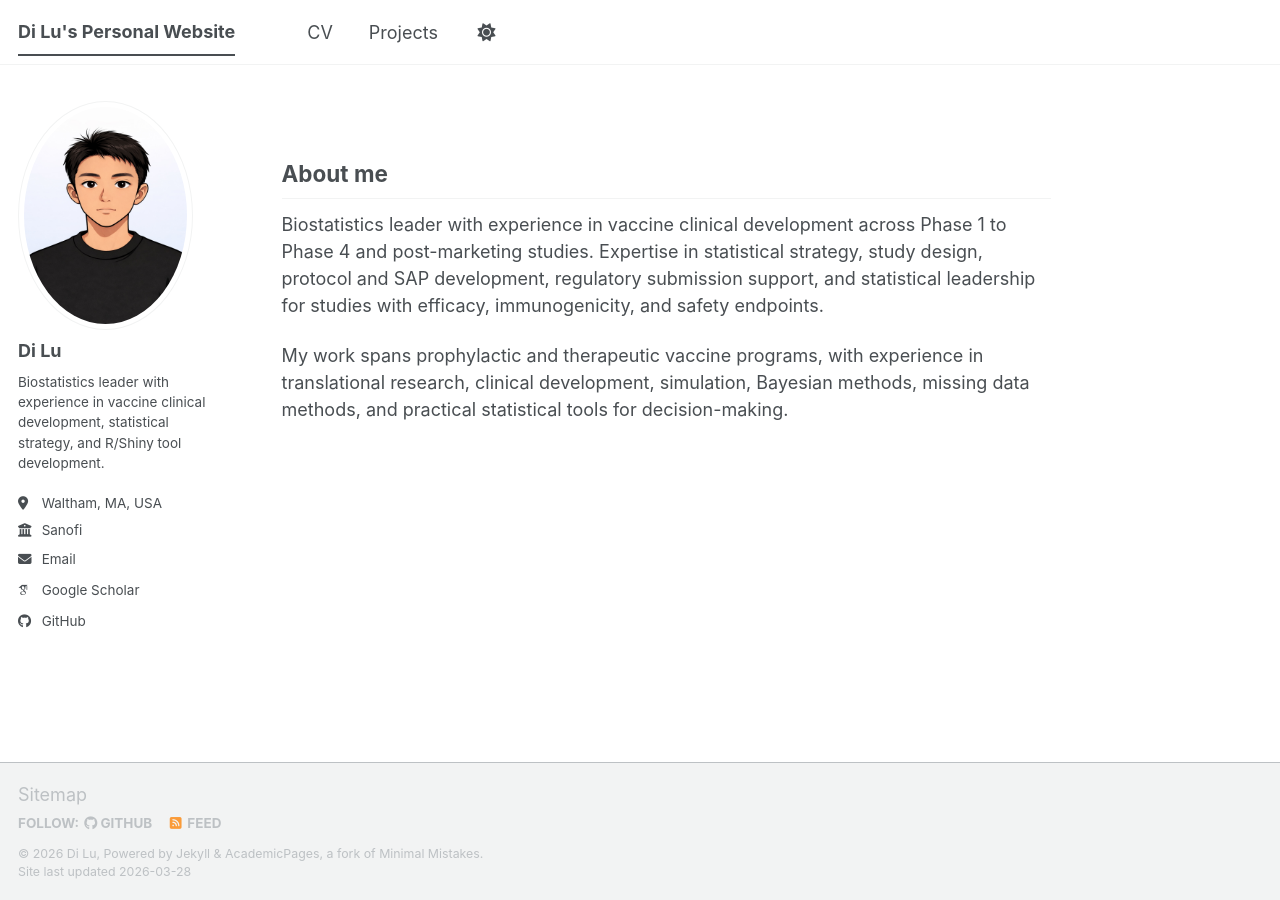
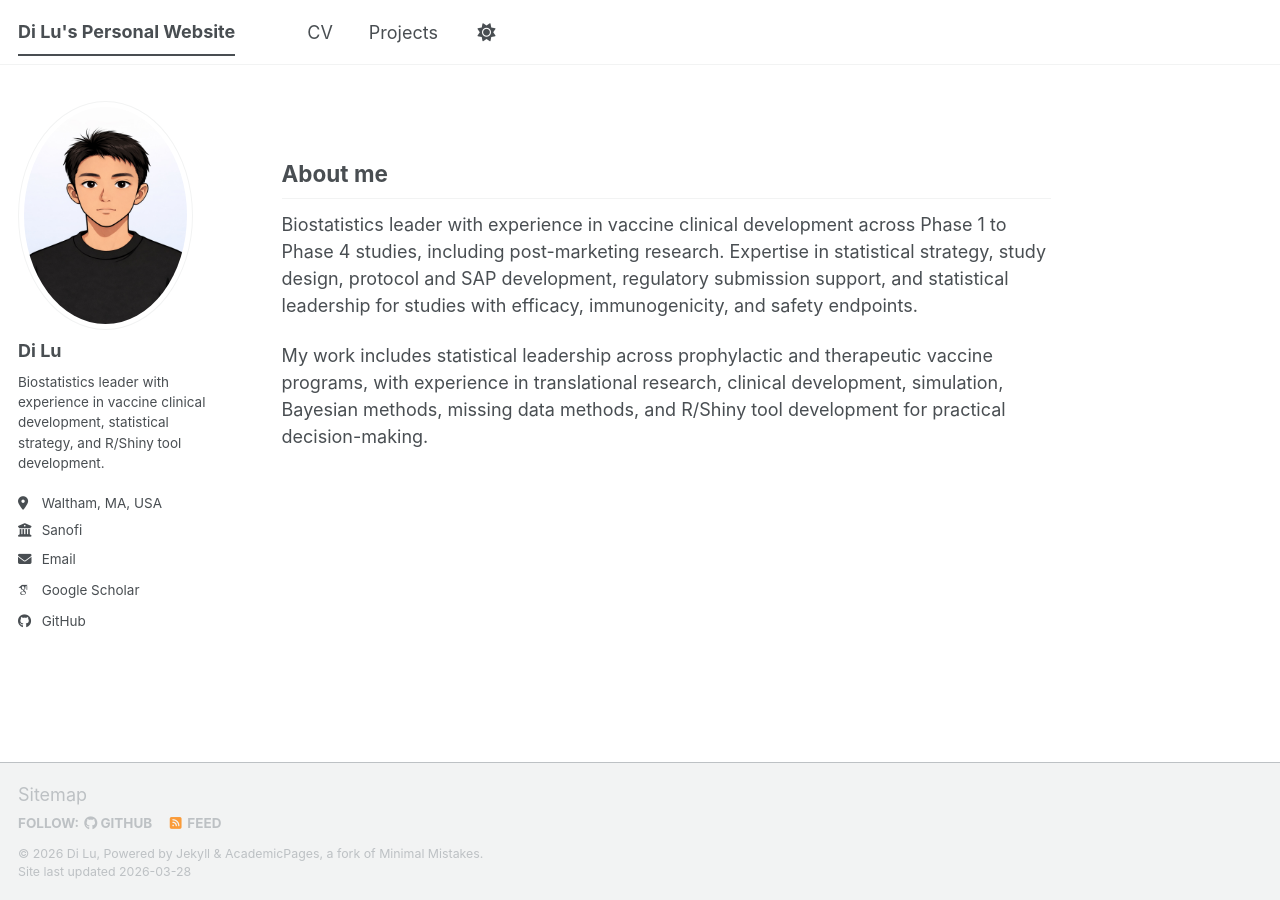
Before and after one commit to dilustats/dilustats.github.io, a Jekyll site: the page built from _pages/about.md, in a window 1280 px wide. Built offline with Jekyll 4.4.1, drawn with Linux system fonts in a browser that asks for light colours; some web fonts are replaced; a script bundle is joined from its source files by our own code; library files that are not in the unit come from our copies.

Commit message:
Update about.md

```diff
--- a/_pages/about.md
+++ b/_pages/about.md
@@ -9,6 +9,6 @@ redirect_from:
 
 ## About me
 
-Biostatistics leader with experience in vaccine clinical development across Phase 1 to Phase 4 and post-marketing studies. Expertise in statistical strategy, study design, protocol and SAP development, regulatory submission support, and statistical leadership for studies with efficacy, immunogenicity, and safety endpoints.
+Biostatistics leader with experience in vaccine clinical development across Phase 1 to Phase 4 studies, including post-marketing research. Expertise in statistical strategy, study design, protocol and SAP development, regulatory submission support, and statistical leadership for studies with efficacy, immunogenicity, and safety endpoints.
 
-My work spans prophylactic and therapeutic vaccine programs, with experience in translational research, clinical development, simulation, Bayesian methods, missing data methods, and practical statistical tools for decision-making.
+My work includes statistical leadership across prophylactic and therapeutic vaccine programs, with experience in translational research, clinical development, simulation, Bayesian methods, missing data methods, and R/Shiny tool development for practical decision-making.
```
